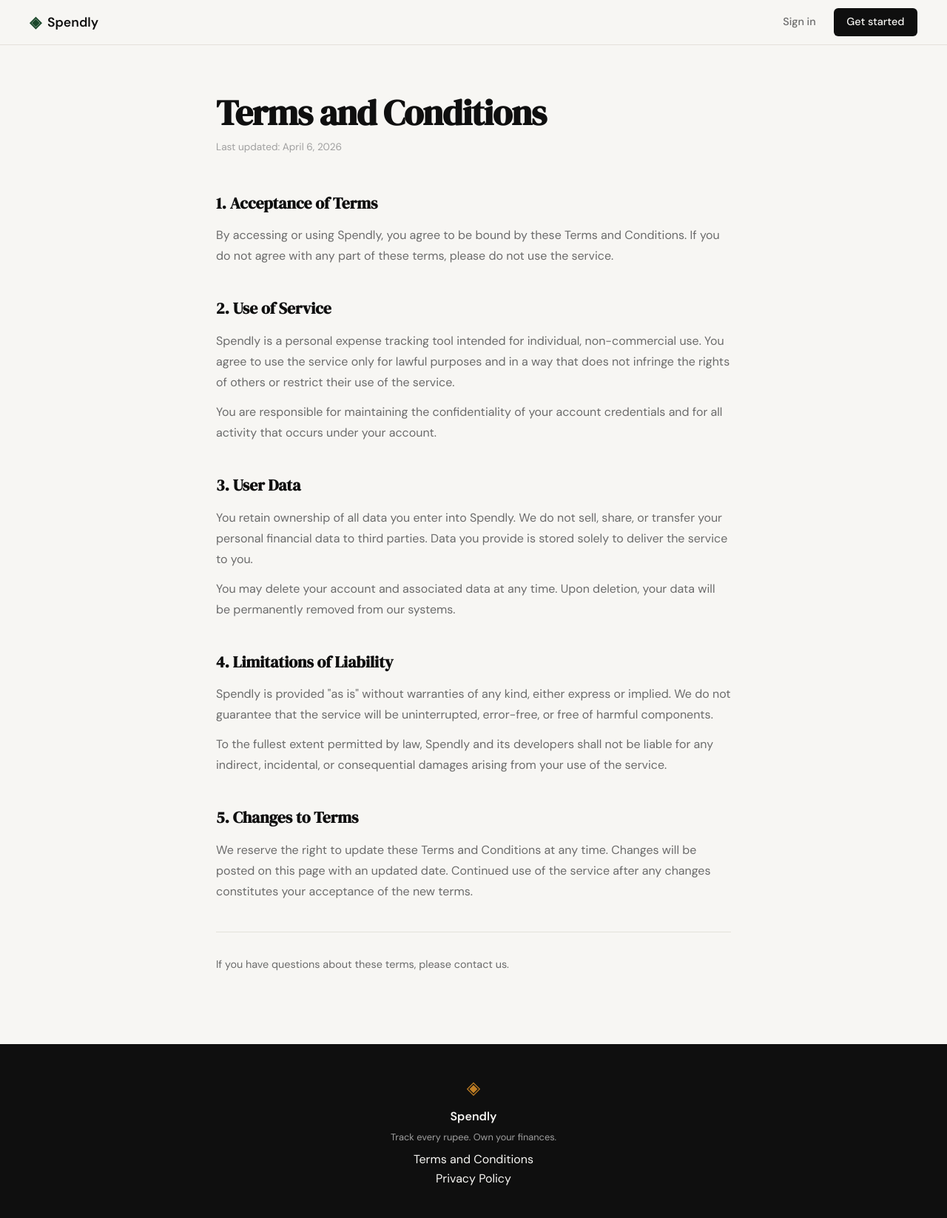
After one commit to just-Devansh/spendlyy, a Flask app: page /terms in a window 1280 px wide. The commit adds this page. Shown: the whole page at 74% size. Run offline with Flask 3, Linux system fonts and the light colour scheme.

Commit message:
Landing: add terms and conditions page and route

```diff
--- a/app.py
+++ b/app.py
@@ -20,6 +20,11 @@ def register():
 @app.route("/login")
 def login():
     return render_template("login.html")
+
+
+@app.route("/terms")
+def terms():
+    return render_template("terms.html")
 
 
 # ------------------------------------------------------------------ #
--- a/prompts.txt
+++ b/prompts.txt
@@ -7,3 +7,9 @@ Both should be plain text links, no special styling needed for now.
 Point both to "#" as placeholder hrefs since the pages don't exist yet.
 
 Do not modify anythin else on the page.
+
+2. Create a "Terms and Conditions" page for Spendly.
+a. Add a new route in [app.py](http://app.py/):
+GET /terms -> renders templates/terms.html
+b. Create tempaltes/terms.html with generic terms and conditions content appropriate for a personal expense tracking app. Include sections like: Acceptance of Terms, Use of Service, User Data, Limitations of Liability, and Changes to Terms. Extend base.html if it exists, otherwise match the style of landing.html.
+c. In templates/landing.html, update the "Terms and Conditions" footer link href from "#" to "/terms"
--- a/templates/base.html
+++ b/templates/base.html
@@ -35,7 +35,7 @@
             <span class="footer-name">Spendly</span>
             <p class="footer-copy">Track every rupee. Own your finances.</p>
             <div class="footer-links" style="display:flex;flex-direction:column">
-                <a href="#">Terms and Conditions</a>
+                <a href="/terms">Terms and Conditions</a>
                 <a href="#">Privacy Policy</a>
             </div>
         </div>
--- /dev/null
+++ b/templates/terms.html
@@ -0,0 +1,49 @@
+{% extends "base.html" %}
+
+{% block title %}Terms and Conditions — Spendly{% endblock %}
+
+{% block content %}
+<section style="max-width:760px;margin:0 auto;padding:4rem 2rem 6rem;">
+
+    <h1 style="font-family:var(--font-display);font-size:clamp(2rem,4vw,3rem);color:var(--ink);line-height:1.15;letter-spacing:-0.02em;margin-bottom:0.5rem;">
+        Terms and Conditions
+    </h1>
+    <p style="font-size:0.85rem;color:var(--ink-faint);margin-bottom:3rem;">Last updated: April 6, 2026</p>
+
+    <div style="display:flex;flex-direction:column;gap:2.5rem;">
+
+        <div>
+            <h2 style="font-family:var(--font-display);font-size:1.35rem;color:var(--ink);margin-bottom:0.75rem;">1. Acceptance of Terms</h2>
+            <p style="color:var(--ink-muted);line-height:1.75;">By accessing or using Spendly, you agree to be bound by these Terms and Conditions. If you do not agree with any part of these terms, please do not use the service.</p>
+        </div>
+
+        <div>
+            <h2 style="font-family:var(--font-display);font-size:1.35rem;color:var(--ink);margin-bottom:0.75rem;">2. Use of Service</h2>
+            <p style="color:var(--ink-muted);line-height:1.75;">Spendly is a personal expense tracking tool intended for individual, non-commercial use. You agree to use the service only for lawful purposes and in a way that does not infringe the rights of others or restrict their use of the service.</p>
+            <p style="color:var(--ink-muted);line-height:1.75;margin-top:0.75rem;">You are responsible for maintaining the confidentiality of your account credentials and for all activity that occurs under your account.</p>
+        </div>
+
+        <div>
+            <h2 style="font-family:var(--font-display);font-size:1.35rem;color:var(--ink);margin-bottom:0.75rem;">3. User Data</h2>
+            <p style="color:var(--ink-muted);line-height:1.75;">You retain ownership of all data you enter into Spendly. We do not sell, share, or transfer your personal financial data to third parties. Data you provide is stored solely to deliver the service to you.</p>
+            <p style="color:var(--ink-muted);line-height:1.75;margin-top:0.75rem;">You may delete your account and associated data at any time. Upon deletion, your data will be permanently removed from our systems.</p>
+        </div>
+
+        <div>
+            <h2 style="font-family:var(--font-display);font-size:1.35rem;color:var(--ink);margin-bottom:0.75rem;">4. Limitations of Liability</h2>
+            <p style="color:var(--ink-muted);line-height:1.75;">Spendly is provided "as is" without warranties of any kind, either express or implied. We do not guarantee that the service will be uninterrupted, error-free, or free of harmful components.</p>
+            <p style="color:var(--ink-muted);line-height:1.75;margin-top:0.75rem;">To the fullest extent permitted by law, Spendly and its developers shall not be liable for any indirect, incidental, or consequential damages arising from your use of the service.</p>
+        </div>
+
+        <div>
+            <h2 style="font-family:var(--font-display);font-size:1.35rem;color:var(--ink);margin-bottom:0.75rem;">5. Changes to Terms</h2>
+            <p style="color:var(--ink-muted);line-height:1.75;">We reserve the right to update these Terms and Conditions at any time. Changes will be posted on this page with an updated date. Continued use of the service after any changes constitutes your acceptance of the new terms.</p>
+        </div>
+
+        <p style="color:var(--ink-muted);font-size:0.9rem;border-top:1px solid var(--border);padding-top:2rem;">
+            If you have questions about these terms, please contact us.
+        </p>
+
+    </div>
+</section>
+{% endblock %}
```
